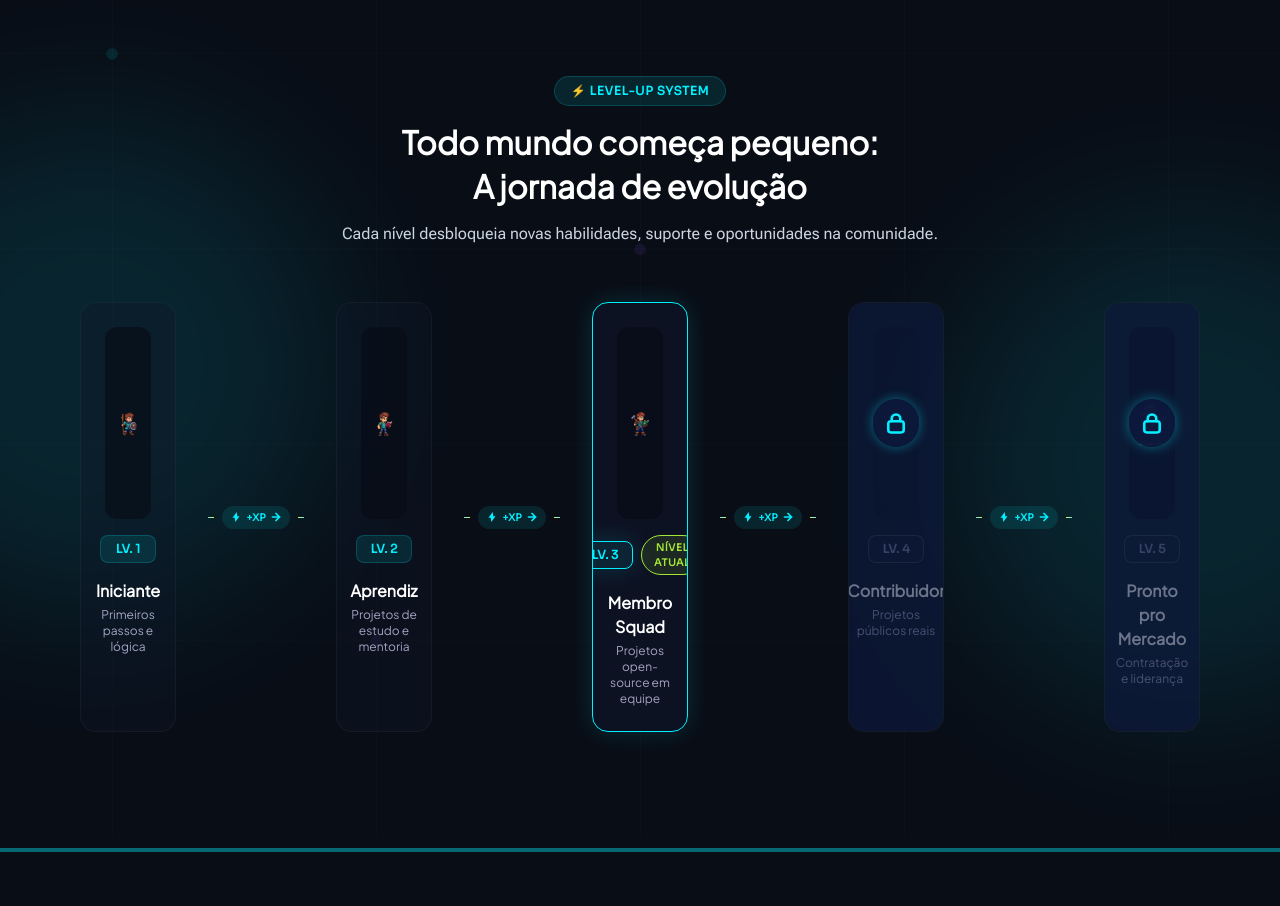
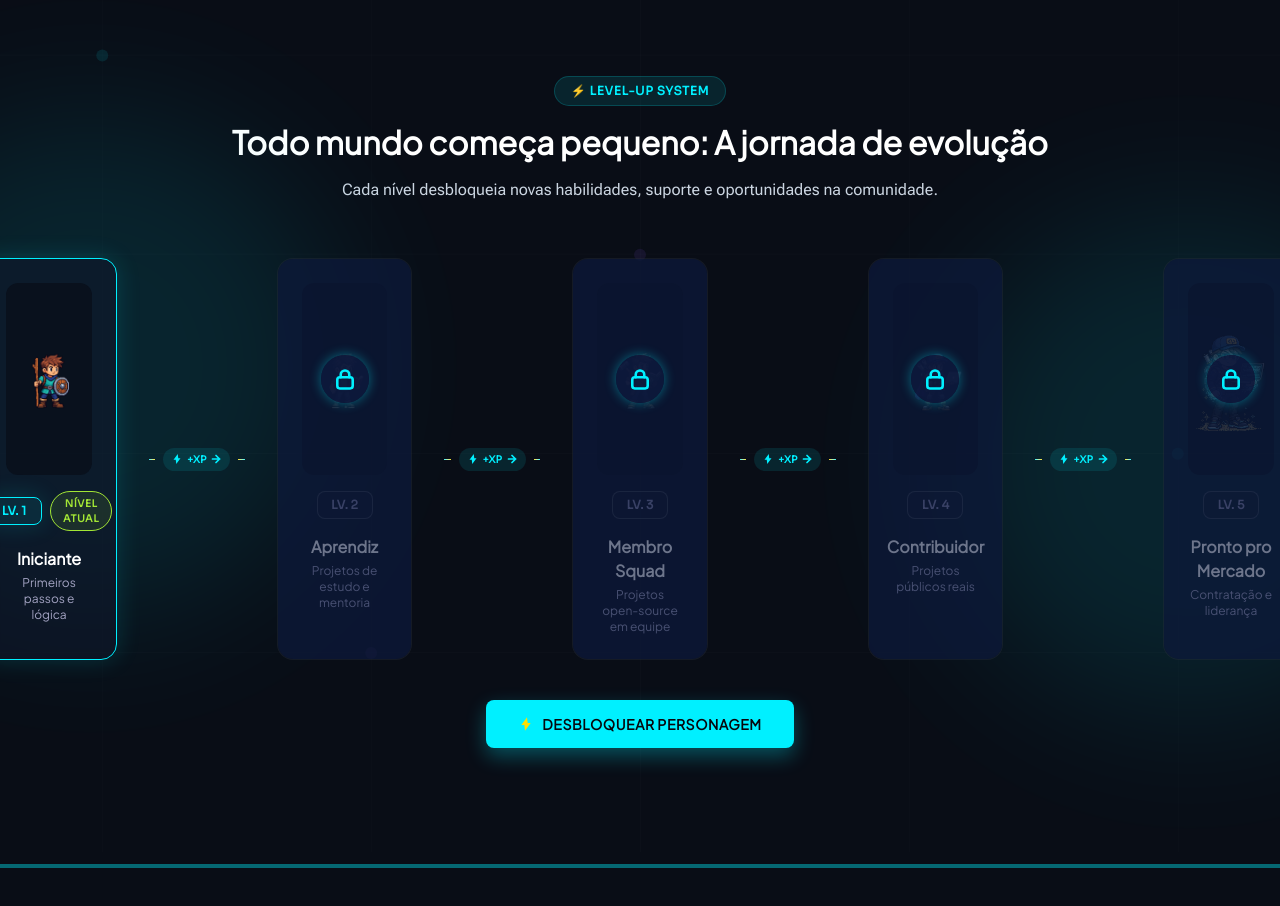
Before and after one commit to ANDERSONGUASSU/devlevelup, a React (Vite) app: page / in a window 1280 px wide. Shown: the part 1920-2826 px from the top of the page. Built offline with nearby package versions, Linux system fonts and the light colour scheme.

Commit message:
feat(levelup): adiciona botão de desbloqueio animado dos personagens

```diff
--- a/src/components/levelup/LevelNode.tsx
+++ b/src/components/levelup/LevelNode.tsx
@@ -1,25 +1,31 @@
-import type { LevelData } from '../../data/levelup'
 import { cn } from '../../lib/utils'
 
 interface LevelNodeProps {
-  level: LevelData
+  label: string
+  unlocked: boolean
+  current: boolean
   className?: string
 }
 
-export function LevelNode({ level, className }: LevelNodeProps) {
+export function LevelNode({
+  label,
+  unlocked,
+  current,
+  className,
+}: LevelNodeProps) {
   return (
     <div
       className={cn(
         'flex h-7 w-14 shrink-0 items-center justify-center rounded-lg border font-sora text-xs font-bold',
-        level.current
+        current
           ? 'border-arcade-cyan bg-arcade-cyan-icon text-arcade-cyan shadow-arcade-card-glow'
-          : level.locked
-            ? 'border-arcade-icon-border bg-arcade-comparison-card text-arcade-muted'
-            : 'border-arcade-cyan-badge-border bg-arcade-cyan-badge text-arcade-cyan',
+          : unlocked
+            ? 'border-arcade-cyan-badge-border bg-arcade-cyan-badge text-arcade-cyan'
+            : 'border-arcade-icon-border bg-arcade-comparison-card text-arcade-muted',
         className,
       )}
     >
-      {level.level}
+      {label}
     </div>
   )
 }
--- a/src/components/levelup/LevelUpPath.tsx
+++ b/src/components/levelup/LevelUpPath.tsx
@@ -1,6 +1,9 @@
-import { Fragment } from 'react'
+import { Fragment, useState } from 'react'
+import { AnimatePresence, motion, useReducedMotion } from 'framer-motion'
+import { siteConfig } from '../../config'
 import { levelUpCopy } from '../../data/levelup'
-import { ArrowRightIcon, BoltIcon, LockIcon } from '../ui/icons'
+import { ArrowRightIcon, BoltIcon, HeartIcon, LockIcon } from '../ui/icons'
+import { Button } from '../ui/Button'
 import { LevelNode } from './LevelNode'
 import { cn } from '../../lib/utils'
 
@@ -9,26 +12,27 @@ interface LevelUpPathProps {
 }
 
 export function LevelUpPath({ className }: LevelUpPathProps) {
+  const reduceMotion = useReducedMotion()
+  const [unlockedCount, setUnlockedCount] = useState(1)
+  const allUnlocked = unlockedCount >= levelUpCopy.levels.length
+
+  function handleUnlock() {
+    setUnlockedCount((count) => Math.min(count + 1, levelUpCopy.levels.length))
+  }
+
   return (
-    <div className={cn('relative w-full', className)}>
-      <ol className="relative flex flex-col items-center gap-8 lg:flex-row lg:items-stretch lg:justify-between">
-        {levelUpCopy.levels.map((level, index) => (
-          <Fragment key={level.level}>
-            <li
+    <div
       className={cn(
-                'relative flex w-full max-w-64 flex-col items-center gap-4 overflow-hidden rounded-2xl border p-6 text-center transition-[transform,border-color,box-shadow] duration-200 ease-in-out hover:-translate-y-0.5 motion-reduce:transform-none lg:flex-1',
-                level.current
-                  ? 'border-arcade-cyan bg-arcade-comparison-card-active shadow-arcade-card-glow hover:border-arcade-purple-glow hover:shadow-arcade-tier-featured'
-                  : 'border-arcade-card-border bg-arcade-comparison-card hover:border-arcade-cyan/60 hover:shadow-arcade-card-glow',
+        'relative flex w-full flex-col items-center gap-10',
+        className,
       )}
     >
-              {level.locked && (
-                <div
-                  aria-hidden="true"
-                  className="absolute inset-0 z-10 bg-arcade-level/60"
-                />
-              )}
-              <div className="relative flex items-center justify-center">
+      <ol className="relative flex flex-col items-center gap-8 lg:flex-row lg:items-stretch lg:justify-between">
+        {levelUpCopy.levels.map((level, index) => {
+          const unlocked = index < unlockedCount
+          const current = index === unlockedCount - 1
+
+          const frame = reduceMotion ? (
             <div className="rounded-xl bg-arcade-level-frame p-2">
               <img
                 src={level.image}
@@ -36,21 +40,80 @@ export function LevelUpPath({ className }: LevelUpPathProps) {
                 loading="lazy"
                 className={cn(
                   'size-44 object-contain',
-                      level.locked && 'opacity-40 saturate-50',
+                  !unlocked && 'opacity-40 saturate-50',
                 )}
               />
             </div>
-                {level.locked && (
-                  <div className="absolute inset-0 z-20 flex items-center justify-center">
+          ) : (
+            <motion.div
+              key={unlocked ? 'unlocked' : 'locked'}
+              initial={unlocked ? { opacity: 0, scale: 0.8 } : false}
+              animate={{ opacity: 1, scale: 1 }}
+              transition={{ duration: 0.45, ease: 'easeOut' }}
+              className="rounded-xl bg-arcade-level-frame p-2"
+            >
+              <img
+                src={level.image}
+                alt={level.name}
+                loading="lazy"
+                className={cn(
+                  'size-44 object-contain',
+                  !unlocked && 'opacity-40 saturate-50',
+                )}
+              />
+            </motion.div>
+          )
+
+          const lockOverlay = (
             <span className="flex size-12 items-center justify-center rounded-full bg-arcade-level/80 text-arcade-cyan shadow-arcade-badge">
               <LockIcon className="size-6" />
             </span>
+          )
+
+          return (
+            <Fragment key={level.level}>
+              <li
+                className={cn(
+                  'relative flex w-full max-w-64 flex-col items-center gap-4 overflow-hidden rounded-2xl border p-6 text-center transition-[transform,border-color,box-shadow] duration-200 ease-in-out hover:-translate-y-0.5 motion-reduce:transform-none lg:flex-1',
+                  current
+                    ? 'border-arcade-cyan bg-arcade-comparison-card-active shadow-arcade-card-glow hover:border-arcade-purple-glow hover:shadow-arcade-tier-featured'
+                    : 'border-arcade-card-border bg-arcade-comparison-card hover:border-arcade-cyan/60 hover:shadow-arcade-card-glow',
+                )}
+              >
+                {!unlocked && (
+                  <div
+                    aria-hidden="true"
+                    className="absolute inset-0 z-10 bg-arcade-level/60"
+                  />
+                )}
+                <div className="relative flex items-center justify-center">
+                  {frame}
+                  {!unlocked &&
+                    (reduceMotion ? (
+                      <div className="absolute inset-0 z-20 flex items-center justify-center">
+                        {lockOverlay}
                       </div>
-                )}
+                    ) : (
+                      <AnimatePresence>
+                        <motion.div
+                          key="lock"
+                          initial={{ opacity: 1, scale: 1 }}
+                          exit={{ opacity: 0, scale: 0.4 }}
+                          transition={{ duration: 0.3 }}
+                          className="absolute inset-0 z-20 flex items-center justify-center"
+                        >
+                          {lockOverlay}
+                        </motion.div>
+                      </AnimatePresence>
+                    ))}
                 </div>
                 <div className="flex items-center gap-2">
-                <LevelNode level={level} />
-                {level.current && (
+                  <LevelNode
+                    label={level.level}
+                    unlocked={unlocked}
+                    current={current}
+                  />
+                  {current && (
                     <span className="rounded-full border border-arcade-neon bg-arcade-neon/10 px-3 py-1 font-sora text-[10px] font-semibold uppercase tracking-wider text-arcade-neon">
                       {levelUpCopy.currentLabel}
                     </span>
@@ -79,8 +142,33 @@ export function LevelUpPath({ className }: LevelUpPathProps) {
                 </li>
               )}
             </Fragment>
-        ))}
+          )
+        })}
       </ol>
+
+      {allUnlocked ? (
+        <Button
+          href={siteConfig.links.apoia}
+          target="_blank"
+          rel="noreferrer"
+          variant="cyan"
+          size="lg"
+          className="rounded-lg px-8 py-3.5 font-sans text-sm font-bold tracking-[0.04em] shadow-arcade-cta-cyan-lg after:hidden"
+        >
+          <HeartIcon className="size-4" />
+          {levelUpCopy.unlockCompleteCta}
+        </Button>
+      ) : (
+        <Button
+          variant="cyan"
+          size="lg"
+          onClick={handleUnlock}
+          className="rounded-lg px-8 py-3.5 font-sans text-sm font-bold tracking-[0.04em] shadow-arcade-cta-cyan-lg after:hidden"
+        >
+          <BoltIcon className="size-4 text-arcade-yellow" />
+          {levelUpCopy.unlockCta}
+        </Button>
+      )}
     </div>
   )
 }
--- a/src/components/ui/Button.tsx
+++ b/src/components/ui/Button.tsx
@@ -5,6 +5,8 @@ interface ButtonProps extends ButtonHTMLAttributes<HTMLButtonElement> {
   variant?: 'primary' | 'secondary' | 'ghost' | 'cta' | 'cyan'
   size?: 'sm' | 'md' | 'lg'
   href?: string
+  target?: string
+  rel?: string
 }
 
 export function Button({
@@ -12,6 +14,8 @@ export function Button({
   variant = 'primary',
   size = 'md',
   href,
+  target,
+  rel,
   ...props
 }: ButtonProps) {
   const classes = cn(
@@ -25,6 +29,8 @@ export function Button({
     return (
       <a
         href={href}
+        target={target}
+        rel={rel}
         className={classes}
         {...(props as unknown as AnchorHTMLAttributes<HTMLAnchorElement>)}
       />
--- a/src/data/levelup.ts
+++ b/src/data/levelup.ts
@@ -3,8 +3,6 @@ export interface LevelData {
   name: string
   description: string
   image: string
-  locked?: boolean
-  current?: boolean
 }
 
 export interface LevelUpCopy {
@@ -14,17 +12,21 @@ export interface LevelUpCopy {
   description: string
   currentLabel: string
   xpLabel: string
+  unlockCta: string
+  unlockCompleteCta: string
   levels: LevelData[]
 }
 
 export const levelUpCopy: LevelUpCopy = {
   badge: '⚡ LEVEL-UP SYSTEM',
-  subtitle: 'Todo mundo começa pequeno:',
-  title: 'A jornada de evolução',
+  subtitle: '',
+  title: 'Todo mundo começa pequeno: A jornada de evolução',
   description:
     'Cada nível desbloqueia novas habilidades, suporte e oportunidades na comunidade.',
   currentLabel: 'Nível Atual',
   xpLabel: '+XP',
+  unlockCta: 'Desbloquear personagem',
+  unlockCompleteCta: 'Ajude no Apoia.se',
   levels: [
     {
       level: 'LV. 1',
@@ -43,21 +45,18 @@ export const levelUpCopy: LevelUpCopy = {
       name: 'Membro Squad',
       description: 'Projetos open-source em equipe',
       image: '/images/personagens/level3.png',
-      current: true,
     },
     {
       level: 'LV. 4',
       name: 'Contribuidor',
       description: 'Projetos públicos reais',
       image: '/images/personagens/level4.png',
-      locked: true,
     },
     {
       level: 'LV. 5',
       name: 'Pronto pro Mercado',
       description: 'Contratação e liderança',
       image: '/images/personagens/level5.png',
-      locked: true,
     },
   ],
 }
```
Lines whose indentation alone changed are shown as unchanged.
